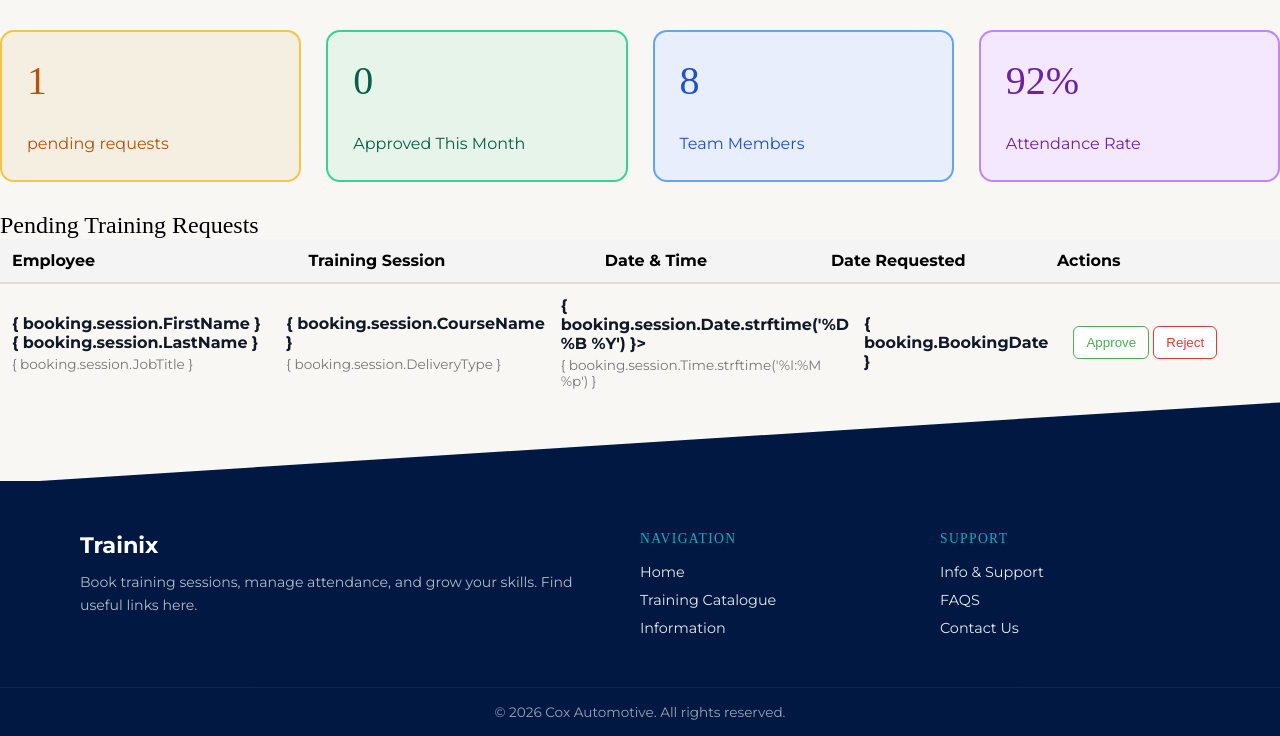
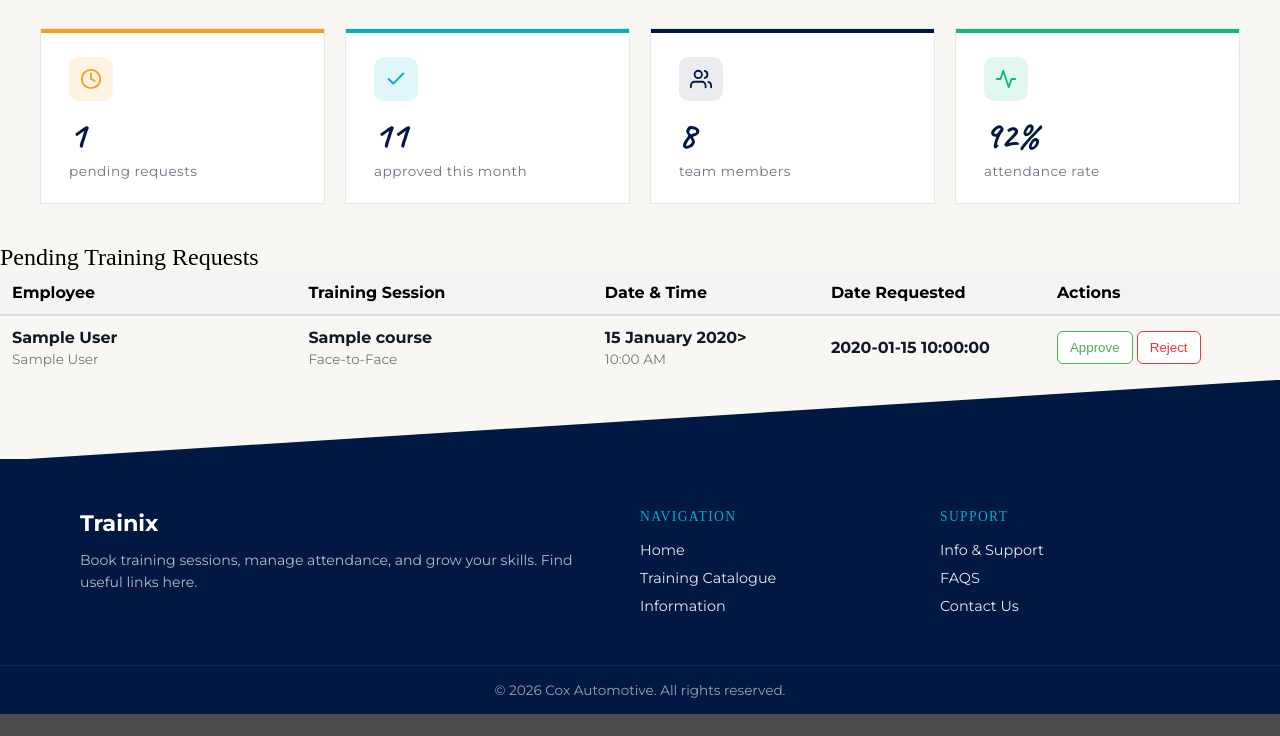
Before and after one commit to xamd91/Project-Trainix, a Flask app: page /manager_dashboard in a window 1280 px wide. Shown: the part 680-1416 px from the top of the page. After the commit the page ends 1394 px from the top, so only its background shows below. Run offline with Flask 3, Linux system fonts and the light colour scheme; the visitor is signed in with stand-in values (Sample User, id 1); tables that the repository leaves empty hold one stand-in row (values such as "Sample post"); some web fonts are replaced.

Commit message:
Booking functionality largely complete, awaiting further validation and frontend js implemntation + more tweaks and progress across pages
Co-authored-by: r <ridscode@users.noreply.github.com>
Co-authored-by: LilObeseBoy <LilObeseBoy@users.noreply.github.com>
Co-authored-by: maxwojciechowski-sys <maxwojciechowski-sys@users.noreply.github.com>

```diff
--- a/pages/manager_dashboard.py
+++ b/pages/manager_dashboard.py
@@ -1,8 +1,25 @@
-from flask import render_template, session, redirect, url_for
-from models import Users, TrainingSessions, Bookings
+from flask import render_template, session, redirect, url_for, request
+from models import Users, TrainingSessions, Bookings, Departments
+from app import db
 
 def page():
     if 'user_id' not in session:
         return redirect(url_for('login'))
-    bookings = Bookings.query.filter_by(UserId=session['user_id']).all()
-    return render_template('manager_dashboard.html', user=Users.query.filter_by(UserId = session['user_id']), sessions=TrainingSessions.query.all(), bookings=bookings)
+    user = Users.query.filter_by(UserId=session['user_id']).first()
+    sessions = TrainingSessions.query.all()
+    if request.method == 'POST':
+        booking_id = request.form.get('booking_id')
+        action = request.form.get('action')
+        booking = Bookings.query.get(booking_id)
+
+        if booking:
+            if action == 'approve':
+                booking.Status = 'Approved'
+                booking.ManagerApproval = "Yes"
+            elif action == 'reject':
+                booking.Status = 'Rejected'
+                booking.ManagerApproval = "No"
+            db.session.commit()
+        return redirect(url_for('account', tab='bookings'))
+    bookings = Bookings.query.join(Users, Bookings.UserId == Users.UserId).filter(Users.DepartmentId == user.DepartmentId).all()
+    return render_template('manager_dashboard.html', user=user, sessions=sessions, bookings=bookings)
--- a/routes.py
+++ b/routes.py
@@ -5,7 +5,7 @@ from app import db
 
 def register_routes(app, db):
 
-    @app.route('/account')
+    @app.route('/account', methods=['GET','POST'])
     def account():
         from pages.account import page
         return page()
@@ -32,7 +32,7 @@ def register_routes(app, db):
         session.clear()
         return redirect(url_for('login'))
 
-    @app.route('/manager_dashboard')
+    @app.route('/manager_dashboard', methods=['GET','POST'])
     def manager_dashboard():
         from pages.manager_dashboard import page
         return page()
@@ -56,6 +56,12 @@ def register_routes(app, db):
         from pages.training_details_page import page
         return page(session_id)
 
+    @app.route('/book_session/<int:session_id>', methods=["POST"])
+    def book_session_route(session_id):
+        from pages.book_session_page import book_session
+        return book_session(session_id)
+
+
     @app.route('/information_and_support')
     def information_and_support():
         return render_template('information_and_support.html')
--- a/static/css/manager_dashboard.css
+++ b/static/css/manager_dashboard.css
@@ -75,58 +75,105 @@
 }
 
 .stats-container {
+    padding: 0 40px;
+    margin-top: 28px;
+    margin-bottom: 40px
+}
+
+.stats-grid {
     display: grid;
     grid-template-columns: repeat(4, 1fr);
-    gap: 25px;
-    margin: 30px 0;
+    gap: 20px;
+    max-width: 1200px;
+    margin: 0 auto;
 }
 
 .stat-card {
-    padding: 25px;
-    border-radius: 14px;
-    background: #f9fafb;
-    border: 2px solid;
-    transition: 0.2s ease;
-    align-items: center;
+    background: #fff;
+    border: 1px solid #e5e7eb;
+    padding: 28px 28px 24px;
+    position: relative;
+    overflow: hidden;
+    transition: transform 0.25s ease, box-shadow 0.25s ease;
 }
 
-.stat-card h2 {
-    font-size: 2.5rem;
-    margin-bottom: 10px;
+.stat-card::before {
+    content: '';
+    position: absolute;
+    top: 0;
+    left: 0;
+    right: 0;
+    height: 4px;
+    background: var(--s-accent, var(--pacific-blue));
 }
 
-.stat-card p {
-    font-size: 1rem;
-    line-height: 1.4;
+.stat-icon {
+    width: 44px;
+    height: 44px;
+    border-radius: 10px;
+    display: flex;
+    align-items: center;
+    justify-content: center;
+    margin-bottom: 16px;
+    background: var(--s-icon-bg, rgba(0,176,194,0.1));
+}
+
+.stat-icon svg {
+    width: 22px;
+    height: 22px;
+}
+
+.stat-card:hover {
+    transform: translateY(-3px);
+    box-shadow: 0 10px 32px rgba(0,24,66,0.09);
 }
 
 .stat-card.pending {
-    background: #f5efe1;
-    border-color: #f4c542;
-    color: #b45309;
+    --s-accent: var(--amber-glow);
 }
 
-.stat-card.approved {
-    background: #e6f4ea;
-    border-color: #34d399;
-    color: #065f46;
+.stat-card.approved{
+    --s-accent:var(--pacific-blue);
 }
 
 .stat-card.team {
-    background: #e8eefc;
-    border-color: #60a5fa;
-    color: #1d4ed8;
+    --s-accent:var(--navy-blue);
 }
 
 .stat-card.attendance {
-    background: #f3e8ff;
-    border-color: #c084fc;
-    color: #6b21a8;
+    --s-accent: #10b981;
 }
 
-.stat-card:hover {
-    transform: translateY(-4px);
-    box-shadow: 0 6px 15px rgba(0,0,0,0.08);
+.stat-card.pending .stat-icon {
+    background:rgba(249,157,32,0.12);
+}
+
+.stat-card.approved .stat-icon {
+    background:rgba(0,176,194,0.12);
+}
+
+.stat-card.team .stat-icon {
+    background:rgba(0,24,66,0.08);
+}
+
+.stat-card.attendance .stat-icon {
+    background:rgba(16,185,129,0.12);
+}
+
+.stat-number {
+    font-size: 2.3rem;
+    font-weight: 900;
+    font-family: "Caveat", cursive;
+    color: var(--navy-blue);
+    line-height: 1;
+    margin-bottom:9px
+}
+
+.stat-label {
+    font-size: 0.85rem;
+    letter-spacing: 0.5px;
+    color: #6b7280;
+    text-transform: lowercase
 }
 
 .column {
--- a/templates/home.html
+++ b/templates/home.html
@@ -7,7 +7,7 @@
 {% block content %}
 
     <!-- hero section -->
-    <section class="hero no-select">
+    <section class="hero no-select" aria-label="Introduction">
         <div class="hero-bg"></div>
         <div class="hero-content">
             <p class="hero-eyebrow">CALI Academies</p>
@@ -22,10 +22,10 @@
     </section>
 
     <!-- features section-->
-    <section class="features">
+    <section class="features" aria-labelledby="features-title">
         <div class="features-header">
             <span class="section-label">What we offer</span>
-            <h2 class="features-title">Everything you need to develop</h2>
+            <h2 id="features-title" class="features-title">Everything you need to develop</h2>
             <p class="features-subtitle">From discovery to completion, Trainix supports your entire learning journey.</p>
         </div>
 
--- a/templates/manager_dashboard.html
+++ b/templates/manager_dashboard.html
@@ -14,21 +14,40 @@
 </div>
 
 <div class="stats-container">
+    <div class="stats-grid">
+
         <div class="stat-card pending">
-        <h2>{{ bookings|length }}</h2><br>
-        <p>pending requests</p>
+            <div class="stat-icon">
+                <svg width="18" height="18" viewBox="0 0 24 24" fill="none" stroke="#F99D20" stroke-width="2" stroke-linecap="round" stroke-linejoin="round" aria-hidden="true"><circle cx="12" cy="12" r="10"/><polyline points="12 6 12 12 16 14"/></svg>
             </div>
+            <div class="stat-number">{{ bookings | length }}</div>
+            <div class="stat-label">Pending requests</div>
+        </div>
+
         <div class="stat-card approved">
-        <h2>0</h2><br>
-        <p>Approved This Month</p>
+            <div class="stat-icon">
+                <svg width="18" height="18" viewBox="0 0 24 24" fill="none" stroke="#00B0C2" stroke-width="2" stroke-linecap="round" stroke-linejoin="round" aria-hidden="true"><polyline points="20 6 9 17 4 12"/></svg>
             </div>
+            <div class="stat-number">11</div>
+            <div class="stat-label">Approved this month</div>
+        </div>
+
         <div class="stat-card team">
-        <h2>8</h2><br>
-        <p>Team Members</p>
+            <div class="stat-icon">
+                <svg width="18" height="18" viewBox="0 0 24 24" fill="none" stroke="#001842" stroke-width="2" stroke-linecap="round" stroke-linejoin="round" aria-hidden="true"><path d="M17 21v-2a4 4 0 0 0-4-4H5a4 4 0 0 0-4 4v2"/><circle cx="9" cy="7" r="4"/><path d="M23 21v-2a4 4 0 0 0-3-3.87"/><path d="M16 3.13a4 4 0 0 1 0 7.75"/></svg>
             </div>
+            <div class="stat-number">8</div>
+            <div class="stat-label">Team members</div>
+        </div>
+
         <div class="stat-card attendance">
-        <h2>92%</h2><br>
-        <p>Attendance Rate</p>
+            <div class="stat-icon">
+                <svg width="18" height="18" viewBox="0 0 24 24" fill="none" stroke="#10b981" stroke-width="2" stroke-linecap="round" stroke-linejoin="round" aria-hidden="true"><polyline points="22 12 18 12 15 21 9 3 6 12 2 12"/></svg>
+            </div>
+            <div class="stat-number">92%</div>
+            <div class="stat-label">Attendance rate</div>
+        </div>
+
     </div>
 </div>
 
@@ -46,24 +65,25 @@
             {% for booking in bookings %}
             <div class="grid-item">
                 <div class="column">
-                    <strong> { booking.session.FirstName } { booking.session.LastName } </strong>
-                    <span class="sub-text">{ booking.session.JobTitle }</span>
+                    <strong> {{ booking.user.FirstName }} {{ booking.user.LastName }} </strong>
+                    <span class="sub-text">{{ booking.user.JobTitle }}</span>
                 </div>
                 <div class="column">
-                    <strong> { booking.session.CourseName } </strong>
-                    <span class="sub-text">{ booking.session.DeliveryType }</span>
+                    <strong> {{ booking.session.course.CourseName }} </strong>
+                    <span class="sub-text">{{ booking.session.DeliveryType }}</span>
                 </div>
                 <div class="column">
-                    <strong> { booking.session.Date.strftime('%D %B %Y') }> </strong>
-                    <span class="sub-text">{ booking.session.Time.strftime('%I:%M %p') }</span>
+                    <strong> {{ booking.session.Date.strftime('%d %B %Y') }}> </strong>
+                    <span class="sub-text">{{ booking.session.Time.strftime('%I:%M %p') }}</span>
                 </div>
                 <div class="column">
-                    <strong> { booking.BookingDate } </strong>
+                    <strong> {{ booking.BookingDate }} </strong>
                 </div>
                 <div class="actions">
-                    <form method="POST">
-                        <button type="submit" class="approve-button">Approve</button>
-                        <button type="submit" class="reject-button">Reject</button>
+                    <form method="POST" action="{{url_for('manager_dashboard')}}">
+                        <input type="hidden" name="booking_id" value="{{ booking.BookingId }}">
+                        <button type="submit" value="approve" class="approve-button">Approve</button>
+                        <button type="submit" value="reject" class="reject-button">Reject</button>
                     </form>
                 </div>
             </div>
```
Also changed, not shown: migrations/versions/3676af4be68d_booked_column_in_sessions.py (added, +32 -0 lines), migrations/versions/de826b662b1b_added_departments_table_and_.py (added, +44 -0 lines), migrations/versions/e20929c2f06e_business_ares_to_department_id_in_.py (added, +36 -0 lines), models.py (+17 -3 lines), pages/account.py (+4 -6 lines), pages/book_session_page.py (added, +50 -0 lines), pages/catalogue_page.py (+11 -3 lines), pages/training_details_page.py (+7 -4 lines), static/css/account.css (+45 -5 lines), static/css/home.css (+6 -6 lines), static/css/training_catalogue.css (+7 -2 lines), static/css/training_details.css (+9 -1 lines), templates/account.html (+9 -12 lines), templates/training_catalogue.html (+14 -6 lines), 1 more files. Lines whose indentation alone changed are shown as unchanged.
